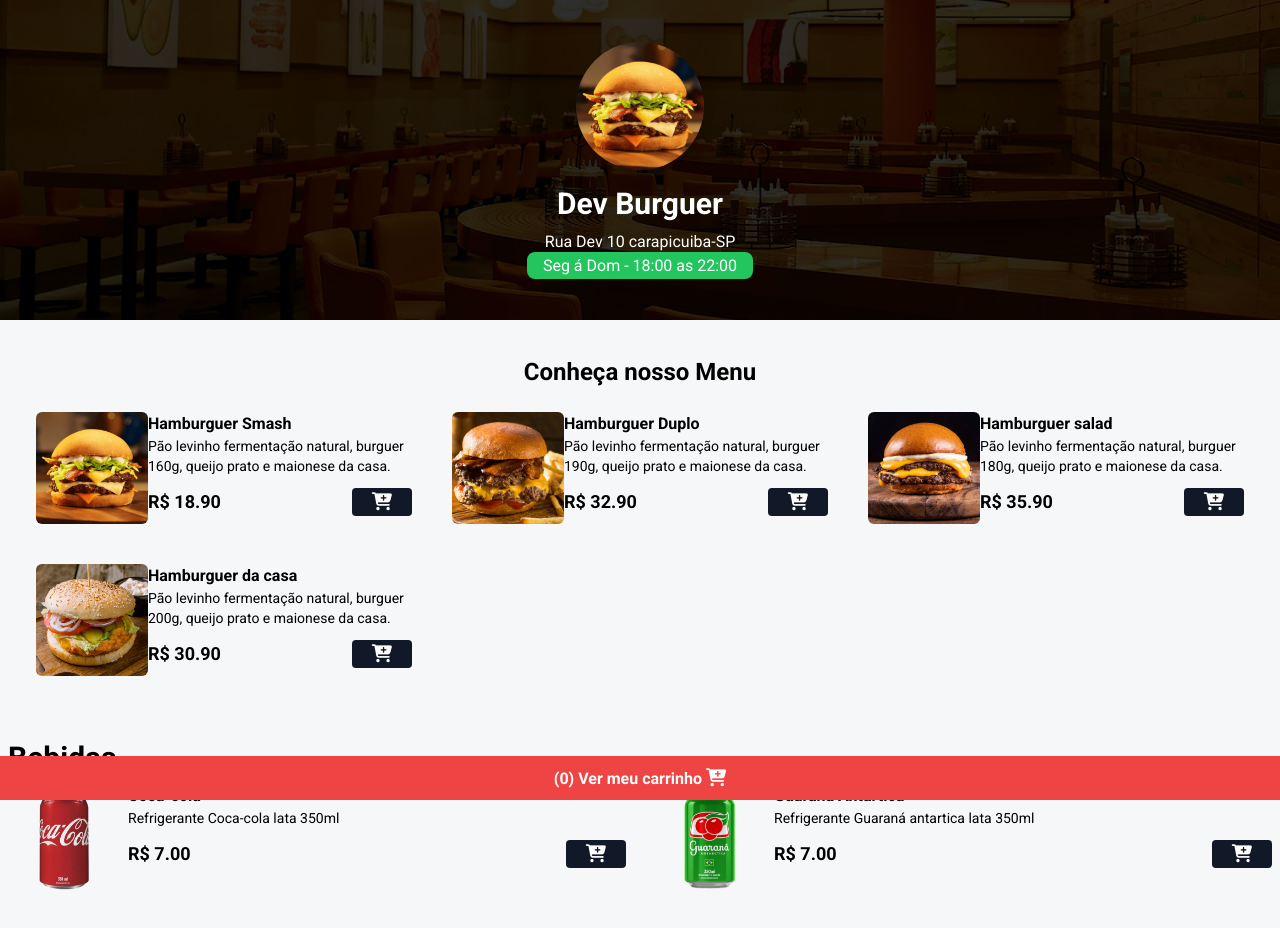
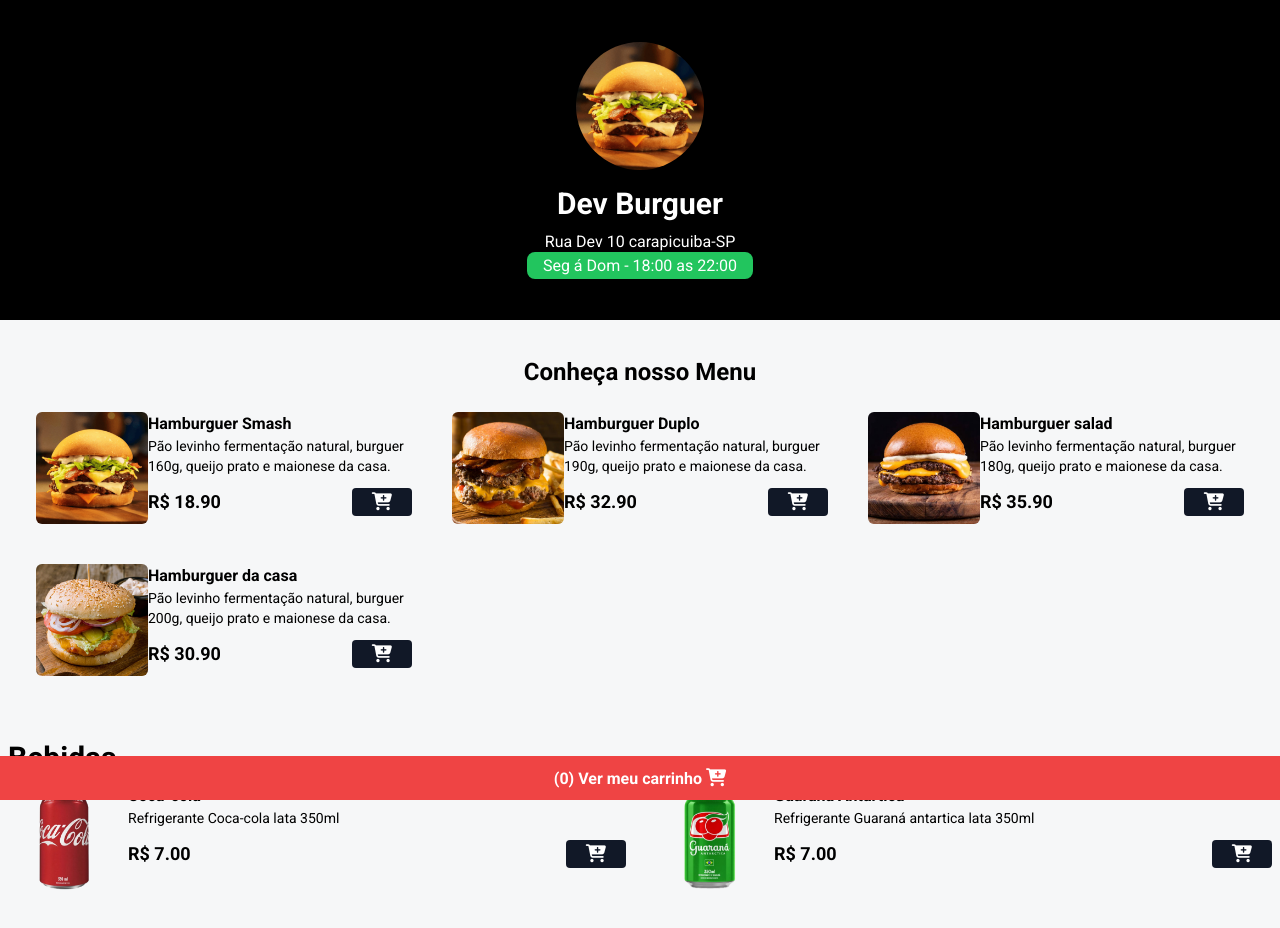
Before and after one commit to CaioPradoDeSouza/Projeto-hamburgueria, a website: page index.html in a window 1280 px wide. Drawn offline with nearby package versions, Linux system fonts and the light colour scheme.

Commit message:
update bg

```diff
--- a/index.html
+++ b/index.html
@@ -13,7 +13,7 @@
 </head>
 <body class="">
 
-    <header class="w-full h-[320px] bg-home bg-cover bg-center" >
+    <header class="w-full h-[320px] bg-black bg-cover bg-center" >
         <div class="w-full h-full flex flex-col justify-center items-center">
             <img src="./assets/hamb-1.png" alt="logo DevBurguer" class="w-32 h-32  rounded-full shadow-lg hover:scale-110 duration-200 "
             />
```
Also changed, not shown: styles/output.css.
